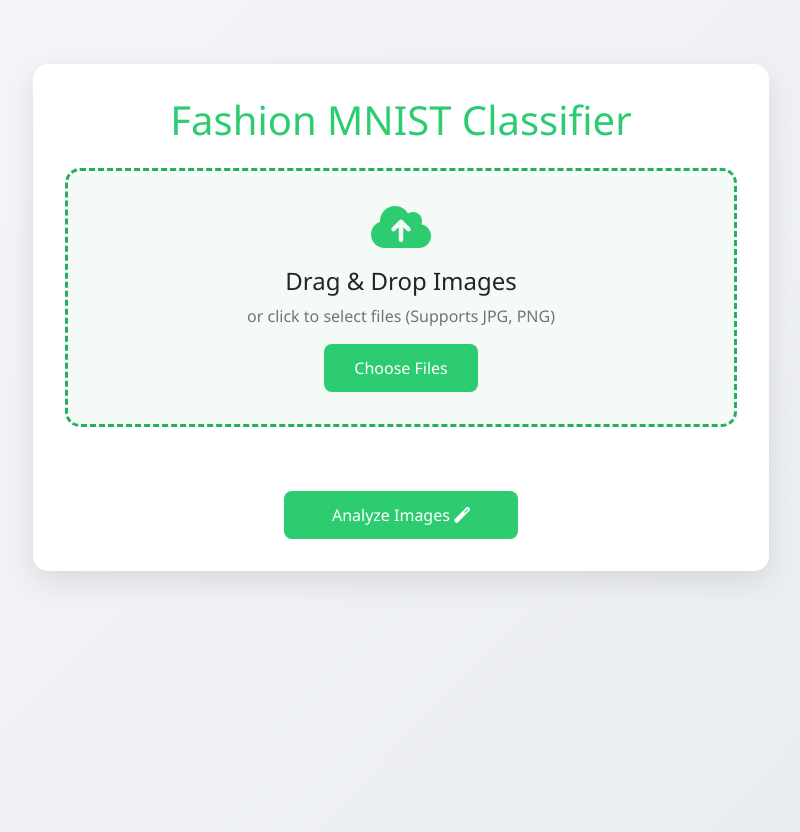
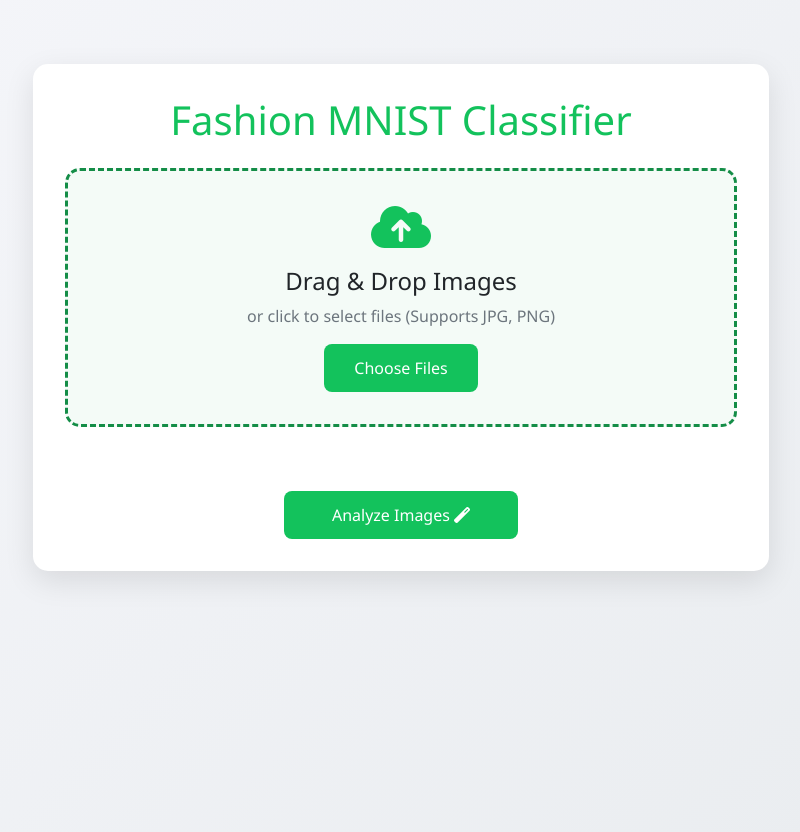
Before and after one commit to molo-biloa/Exam-Group14-YIBS-2025, a Flask app: page / in a window 1280 px wide. Shown: the whole page, without its empty margins (239-1039 px from the left). Run offline with Flask 3, Linux system fonts and the light colour scheme; some libraries are stand-ins or nearby versions.

Commit message:
Update primary and secondary colors in index.html

```diff
--- a/Flask-UI/templates/index.html
+++ b/Flask-UI/templates/index.html
@@ -8,8 +8,8 @@
     <link rel="stylesheet" href="https://cdnjs.cloudflare.com/ajax/libs/font-awesome/6.0.0/css/all.min.css">
     <style>
         :root {
-            --primary-color: #2ecc71;
-            --secondary-color: #27ae60;
+            --primary-color: #13c25c;
+            --secondary-color: #148d47;
         }
 
         body {
```
